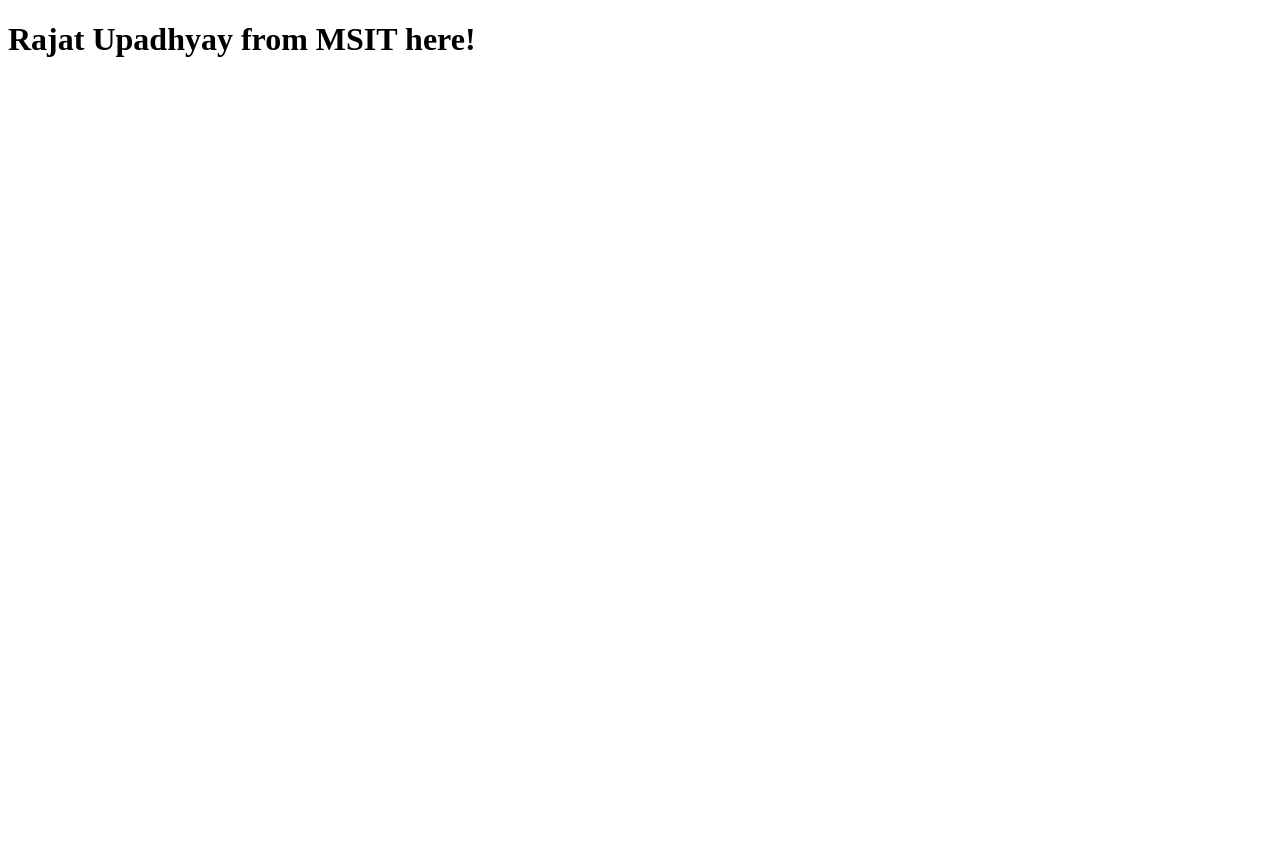
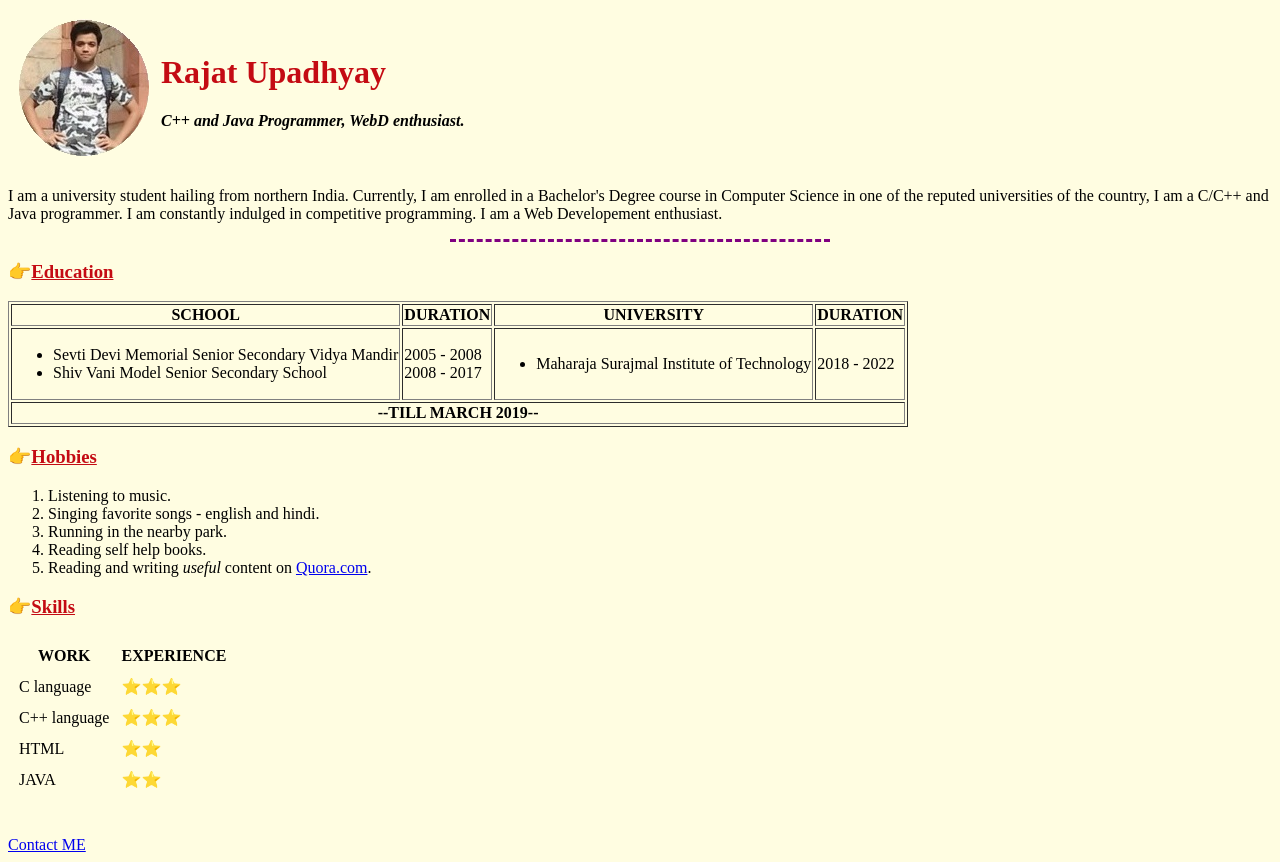
Before and after one commit to rajatmw1999/dottech, a plain HTML site: page index.html in a window 1280 px wide. Before the commit the page ends 800 px from the top, so only its background shows below. Drawn offline with Linux system fonts and the light colour scheme.

Commit message:
personal site

```diff
--- /dev/null
+++ b/css/styles.css
@@ -0,0 +1,24 @@
+body{
+  background-color: #fffde1;
+}
+hr{
+  border-style : none;
+  border-top-style:dashed;
+  border-color : purple;
+  width: 30%;
+  border-width:3px;
+}
+fieldset{
+  border-style:solid;
+  border-color : powderblue;
+}
+h1{
+  color:#c40b13;
+}
+h3{
+  color:#c40b13;
+}
+
+.circular{
+  border-radius: 100%;
+}
--- a/index.html
+++ b/index.html
@@ -1,11 +1,91 @@
+
 <!DOCTYPE html>
 <html lang="en" dir="ltr">
 
 <head>
   <meta charset="utf-8">
-  <title>Rajat</title>
+  <title>🚀Rajat's Area 51</title>
+  <link rel="stylesheet" href="css/styles.css">
 </head>
-  <body>
-    <h1>Rajat Upadhyay from MSIT here!</h1>
-  </body>
+
+<body>
+<font color = "black">
+  <table cellspacing = "10">
+    <tr>
+      <td>  <img class="circular" src="pic.jpg" alt="Rajat Upadhyay profile picture">
+</td>
+      <td>
+        <h1>Rajat Upadhyay</h1>
+        <p><em><strong><font color="black">C++ and Java Programmer, WebD enthusiast.</font></strong></em></p></td>
+    </tr>
+  </table>
+
+  <p>I am a university student hailing from northern India. Currently, I am enrolled in a Bachelor's Degree course in Computer Science in one of the reputed universities of the country, I am a C/C++ and Java programmer. I am constantly indulged in
+    competitive
+    programming. I am a Web Developement enthusiast.</p>
+  <hr>
+
+  <h3>👉<u>Education</u></h3>
+  <table border="1">
+    <tr>
+      <th>SCHOOL</th>
+      <th>DURATION</th>
+      <th>UNIVERSITY</th>
+      <th>DURATION</th>
+    </tr>
+    <tr>
+      <td><ul>
+        <li>Sevti Devi Memorial Senior Secondary Vidya Mandir</li>
+        <li>Shiv Vani Model Senior Secondary School</li>
+      </ul></td>
+      <td>  2005 - 2008<br>
+      2008 - 2017
+      </td>
+      <td>  <ul>
+          <li>Maharaja Surajmal Institute of Technology</li>
+        </ul></td>
+        <td>
+          2018 - 2022
+
+        </td>
+    </tr>
+    <tr>
+      <th colspan = "4">--TILL MARCH 2019--</th>
+    </tr>
+  </table>
+
+  <h3>👉<u>Hobbies</u></h3>
+  <ol>
+    <li>Listening to music.</li>
+    <li>Singing favorite songs - english and hindi.</li>
+    <li>Running in the nearby park.</li>
+    <li>Reading self help books.</li>
+    <li>Reading and writing <em>useful</em> content on <a href="https://www.quora.com/profile/Rajat-Upadhyay-6">Quora.com</a>.</li>
+  </ol>
+  <h3>👉<u>Skills</u></h3>
+  <table cellspacing = "10">
+    <tr>
+      <th>WORK</th>
+      <th>EXPERIENCE</th>
+    </tr>
+    <tr>
+      <td>C language</td>
+      <td>⭐⭐⭐</td>
+    </tr>
+    <tr>
+      <td>C++ language</td>
+      <td>⭐⭐⭐</td>
+    </tr>
+    <tr>
+      <td>HTML</td>
+      <td>⭐⭐</td>
+    </tr>
+    <tr>
+      <td>JAVA</td>
+      <td>⭐⭐</td>
+    </tr>
+  </table><br><br>
+  <a href="contact-me.html">Contact ME</a>
+</body>
+
 </html>
```
Also changed, not shown: contact-me.html (added, +55 -0 lines), pic.jpg (added).
